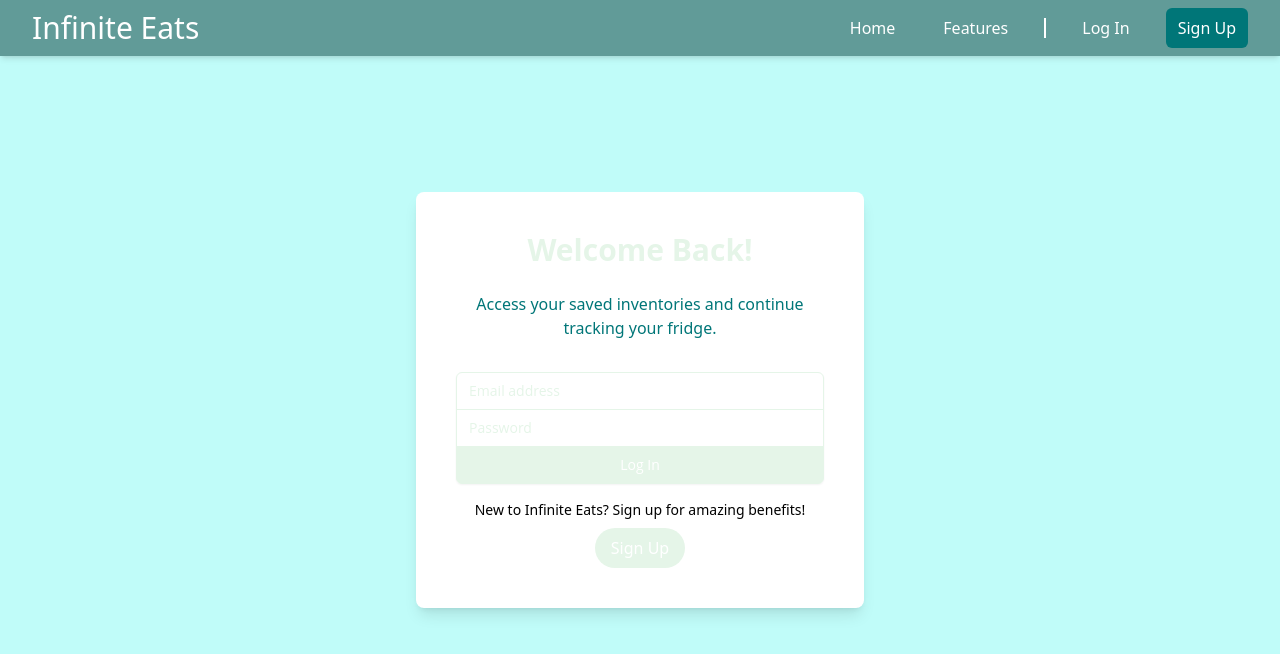
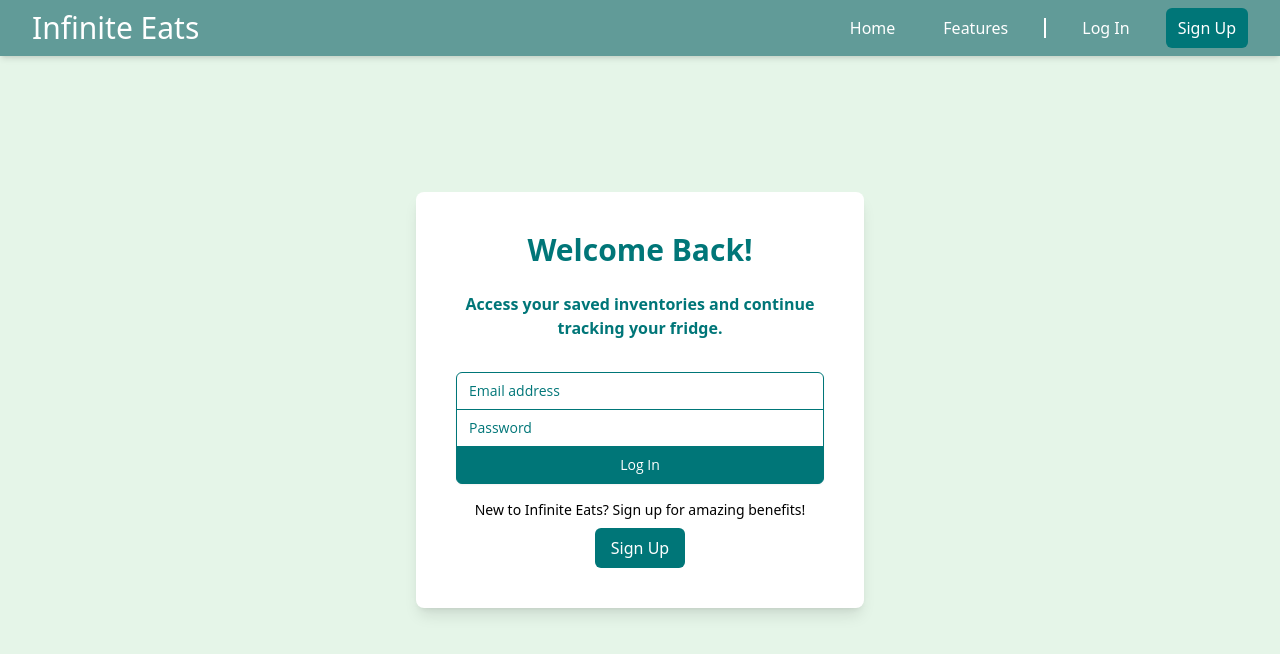
Before and after one commit to jmayheww/infinite-eats, a React (Create React App) app in the folder client/: page /login in a window 1280 px wide. Shown: the top 654 px of the page. Built offline with nearby package versions, Linux system fonts and the light colour scheme; no server answers.

Commit message:
update authenticationpage and loginsignupform styling

```diff
--- a/client/src/components/LoginSignupForm.js
+++ b/client/src/components/LoginSignupForm.js
@@ -40,7 +40,7 @@ function LoginSignupForm() {
             onChange={handleUserAuthInput}
             className={`appearance-none ${
               pathname === "/signup" ? "rounded-t-md" : "rounded-t-md"
-            } relative block w-full px-3 py-2 border border-primary placeholder-primary text-primary focus:outline-none focus:ring-1 focus:ring-accent focus:border-accent focus:z-10 sm:text-sm font-opensans`}
+            } relative block w-full px-3 py-2 border border-secondary placeholder-secondary text-gray-800 focus:outline-none focus:ring-1 focus:ring-accent focus:border-accent focus:z-10 sm:text-sm font-opensans bg-white`}
             placeholder="Email address"
           />
         </div>
@@ -56,7 +56,7 @@ function LoginSignupForm() {
             value={userAuthInput.password}
             onChange={handleUserAuthInput}
             className={
-              "relative block w-full px-3 py-2 border border-primary placeholder-primary text-primary focus:outline-none focus:ring-1 focus:ring-accent focus:border-accent focus:z-10 sm:text-sm font-opensans"
+              "relative block w-full px-3 py-2 border border-secondary placeholder-secondary text-gray-800 focus:outline-none focus:ring-1 focus:ring-accent focus:border-accent focus:z-10 sm:text-sm font-opensans bg-white"
             }
             placeholder="Password"
           />
@@ -73,7 +73,7 @@ function LoginSignupForm() {
               value={userAuthInput.password_confirmation}
               onChange={handleUserAuthInput}
               className={
-                "relative block w-full px-3 py-2 border border-primary placeholder-primary text-primary focus:outline-none focus:ring-1 focus:ring-accent focus:border-accent focus:z-10 sm:text-sm font-opensans"
+                "relative block w-full px-3 py-2 border border-secondary placeholder-secondary text-gray-800 focus:outline-none focus:ring-1 focus:ring-accent focus:border-accent focus:z-10 sm:text-sm font-opensans bg-white"
               }
               placeholder="Confirm Password"
             />
@@ -83,7 +83,7 @@ function LoginSignupForm() {
           <button
             type="submit"
             disabled={isLoading}
-            className="group relative w-full flex justify-center py-2 px-4 border border-primary rounded-b-md text-sm font-opensans text-white bg-primary hover:bg-secondary focus:outline-none"
+            className="group relative w-full flex justify-center py-2 px-4 border border-secondary rounded-b-md text-sm font-opensans text-white bg-secondary hover:bg-accent focus:outline-none"
           >
             {isLoading
               ? "Loading..."
--- a/client/src/components/VendorCard.js
+++ b/client/src/components/VendorCard.js
@@ -19,7 +19,7 @@ function VendorCard({ vendor }) {
         href={vendor.website}
         target="_blank"
         rel="noopener noreferrer"
-        className="py-2 px-6 bg-secondary text-white rounded-md hover:bg-accent hover:text-white border border-primary transition-all duration-300"
+        className="py-2 px-6 bg-secondary text-white rounded-md hover:bg-primary hover:text-accent border border-primary transition-all duration-300"
       >
         Visit Website
       </a>
--- a/client/src/pages/AuthenticationPage.js
+++ b/client/src/pages/AuthenticationPage.js
@@ -24,12 +24,12 @@ function AuthenticationPage() {
   }, [pathname]);
 
   return (
-    <div className="bg-tertiary min-h-screen flex flex-col items-center justify-center py-12 px-4 sm:px-6 lg:px-8">
+    <div className="bg-primary min-h-screen flex flex-col items-center justify-center py-12 px-4 sm:px-6 lg:px-8">
       <div className="max-w-md w-full bg-white shadow-lg rounded-lg p-10">
-        <h2 className="text-3xl font-extrabold text-primary text-center mb-6">
+        <h2 className="text-3xl font-extrabold text-secondary text-center mb-6">
           {pathname === "/login" ? "Welcome Back!" : "Join Infinite Eats!"}
         </h2>
-        <p className="text-center text-secondary mb-6">
+        <p className="text-center font-bold text-secondary mb-6">
           {pathname === "/login"
             ? "Access your saved inventories and continue tracking your fridge."
             : "Sign up and enjoy personalized fridge tracking, automatic inventory restocking and much more!"}
@@ -48,7 +48,7 @@ function AuthenticationPage() {
                 pathname === "/login" ? "signup" : "login"
               )
             }
-            className="text-white bg-primary hover:bg-secondary rounded-full py-2 px-4"
+            className="text-white bg-secondary hover:bg-accent rounded-md py-2 px-4"
           >
             {isLoading
               ? "Loading..."
```
